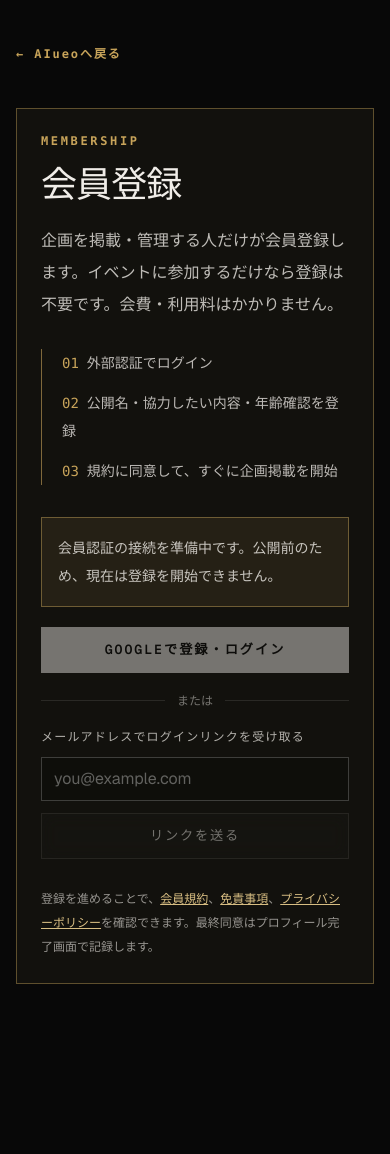
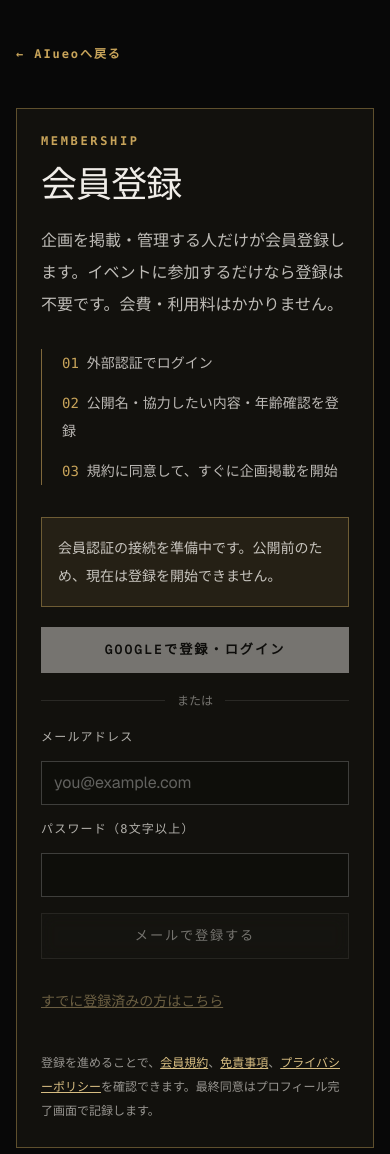
Before and after one commit to rahiseko-alt/AIueo-LP, a Next.js app: page /register in a window 390 px wide. Shown: the top 1154 px of the page. Before the commit the page ends 1016 px from the top, so only its background shows below. Built offline with nearby package versions, Linux system fonts and the light colour scheme.

Commit message:
feat: add email verification registration

```diff
--- a/src/components/register-form.tsx
+++ b/src/components/register-form.tsx
@@ -3,57 +3,69 @@
 import { FormEvent, useState } from 'react';
 import { createAuthClient } from '@neondatabase/auth/next';
 
+type Screen = 'credentials' | 'verify';
+
 export function RegisterForm() {
   const configured = Boolean(process.env.NEXT_PUBLIC_NEON_AUTH_ENABLED === 'true');
+  const [screen, setScreen] = useState<Screen>('credentials');
+  const [intent, setIntent] = useState<'signup' | 'signin'>('signup');
   const [email, setEmail] = useState('');
+  const [password, setPassword] = useState('');
+  const [code, setCode] = useState('');
   const [notice, setNotice] = useState<string | null>(null);
   const [isWorking, setIsWorking] = useState(false);
 
   async function signInWithGoogle() {
     if (!configured) return;
-    setIsWorking(true);
-    setNotice(null);
-    const auth = createAuthClient();
-    const { error } = await auth.signIn.social({
-      provider: 'google',
-      callbackURL: '/member/profile',
-    });
-    if (error) {
-      setNotice(`認証を開始できませんでした: ${error.message}`);
-      setIsWorking(false);
-    }
+    setIsWorking(true); setNotice(null);
+    const { error } = await createAuthClient().signIn.social({ provider: 'google', callbackURL: '/member/profile' });
+    if (error) { setNotice(`Google認証を開始できませんでした: ${error.message}`); setIsWorking(false); }
   }
 
-  async function sendMagicLink(event: FormEvent<HTMLFormElement>) {
+  async function submitCredentials(event: FormEvent<HTMLFormElement>) {
     event.preventDefault();
-    if (!configured || !email) return;
-    setIsWorking(true);
-    setNotice(null);
+    if (!configured || !email || password.length < 8) return;
+    setIsWorking(true); setNotice(null);
     const auth = createAuthClient();
-    const { error } = await auth.signIn.magicLink({ email, callbackURL: '/member/profile' });
-    setNotice(error ? `メールを送信できませんでした: ${error.message}` : 'ログイン用リンクを送信しました。メールを開いて登録を続けてください。');
-    setIsWorking(false);
+    if (intent === 'signin') {
+      const { error } = await auth.signIn.email({ email, password });
+      if (error) { setNotice(`ログインできませんでした: ${error.message}`); setIsWorking(false); return; }
+      window.location.assign('/member/profile'); return;
+    }
+    const { error } = await auth.signUp.email({ email, password, name: 'AIueo member' });
+    if (error) { setNotice(`登録を開始できませんでした: ${error.message}`); setIsWorking(false); return; }
+    setScreen('verify'); setNotice('確認コードをメールで送信しました。届いたコードを入力してください。'); setIsWorking(false);
   }
 
-  return (
-    <div className="mt-8 space-y-5">
-      {!configured && (
-        <p className="border border-[#c8a45a]/45 bg-[#c8a45a]/10 p-4 text-sm leading-7 text-[rgba(240,237,232,0.8)]">
-          会員認証の接続を準備中です。公開前のため、現在は登録を開始できません。
-        </p>
-      )}
-      <button type="button" disabled={!configured || isWorking} onClick={signInWithGoogle} className="btn-solid w-full disabled:cursor-not-allowed disabled:opacity-45">
-        Googleで登録・ログイン
-      </button>
+  async function verifyEmail(event: FormEvent<HTMLFormElement>) {
+    event.preventDefault();
+    if (!configured || !email || !code) return;
+    setIsWorking(true); setNotice(null);
+    const { error } = await createAuthClient().emailOtp.verifyEmail({ email, otp: code });
+    if (error) { setNotice(`確認できませんでした: ${error.message}`); setIsWorking(false); return; }
+    window.location.assign('/member/profile');
+  }
+
+  return <div className="mt-8 space-y-5">
+    {!configured && <p className="border border-[#c8a45a]/45 bg-[#c8a45a]/10 p-4 text-sm leading-7 text-[rgba(240,237,232,0.8)]">会員認証の接続を準備中です。公開前のため、現在は登録を開始できません。</p>}
+    {screen === 'credentials' ? <>
+      <button type="button" disabled={!configured || isWorking} onClick={signInWithGoogle} className="btn-solid w-full disabled:cursor-not-allowed disabled:opacity-45">Googleで登録・ログイン</button>
       <div className="flex items-center gap-3 text-xs text-[rgba(240,237,232,0.45)]"><span className="h-px flex-1 bg-white/10" />または<span className="h-px flex-1 bg-white/10" /></div>
-      <form onSubmit={sendMagicLink} className="space-y-3">
-        <label className="block font-mono text-xs tracking-[0.1em] text-[rgba(240,237,232,0.72)]" htmlFor="register-email">メールアドレスでログインリンクを受け取る</label>
-        <div className="flex flex-col gap-3 sm:flex-row">
-          <input id="register-email" type="email" required value={email} onChange={(event) => setEmail(event.target.value)} placeholder="you@example.com" className="min-h-11 flex-1 border border-white/20 bg-black/20 px-3 text-base outline-none transition-colors placeholder:text-white/35 focus:border-[#c8a45a]" />
-          <button type="submit" disabled={!configured || isWorking} className="btn-ghost whitespace-nowrap disabled:cursor-not-allowed disabled:opacity-45">リンクを送る</button>
-        </div>
+      <form onSubmit={submitCredentials} className="space-y-4">
+        <label className="block font-mono text-xs tracking-[0.1em] text-[rgba(240,237,232,0.72)]" htmlFor="register-email">メールアドレス</label>
+        <input id="register-email" type="email" required value={email} onChange={(event) => setEmail(event.target.value)} placeholder="you@example.com" className="min-h-11 w-full border border-white/20 bg-black/20 px-3 text-base outline-none transition-colors placeholder:text-white/35 focus:border-[#c8a45a]" />
+        <label className="block font-mono text-xs tracking-[0.1em] text-[rgba(240,237,232,0.72)]" htmlFor="register-password">パスワード（8文字以上）</label>
+        <input id="register-password" type="password" required minLength={8} value={password} onChange={(event) => setPassword(event.target.value)} className="min-h-11 w-full border border-white/20 bg-black/20 px-3 text-base outline-none transition-colors focus:border-[#c8a45a]" />
+        <button type="submit" disabled={!configured || isWorking} className="btn-ghost w-full disabled:cursor-not-allowed disabled:opacity-45">{intent === 'signup' ? 'メールで登録する' : 'メールでログインする'}</button>
       </form>
-      {notice && <p role="status" className="text-sm leading-7 text-[#d7bd82]">{notice}</p>}
-    </div>
-  );
+      <button type="button" disabled={!configured || isWorking} onClick={() => { setIntent(intent === 'signup' ? 'signin' : 'signup'); setNotice(null); }} className="min-h-11 text-sm text-[#d7bd82] underline disabled:opacity-45">{intent === 'signup' ? 'すでに登録済みの方はこちら' : '初めて登録する方はこちら'}</button>
+    </> : <form onSubmit={verifyEmail} className="space-y-4">
+      <p className="text-sm leading-7 text-white/75"><span className="font-mono text-[#d7bd82]">{email}</span> に届いた確認コードを入力してください。</p>
+      <label className="block font-mono text-xs tracking-[0.1em] text-[rgba(240,237,232,0.72)]" htmlFor="register-code">確認コード</label>
+      <input id="register-code" type="text" inputMode="numeric" autoComplete="one-time-code" required value={code} onChange={(event) => setCode(event.target.value)} className="min-h-11 w-full border border-white/20 bg-black/20 px-3 font-mono text-lg tracking-[0.2em] outline-none transition-colors focus:border-[#c8a45a]" />
+      <button type="submit" disabled={!configured || isWorking} className="btn-solid w-full disabled:cursor-not-allowed disabled:opacity-45">メールアドレスを確認する</button>
+      <button type="button" disabled={isWorking} onClick={() => { setScreen('credentials'); setCode(''); setNotice(null); }} className="min-h-11 text-sm text-[#d7bd82] underline">戻る</button>
+    </form>}
+    {notice && <p role="status" className="text-sm leading-7 text-[#d7bd82]">{notice}</p>}
+  </div>;
 }
```
